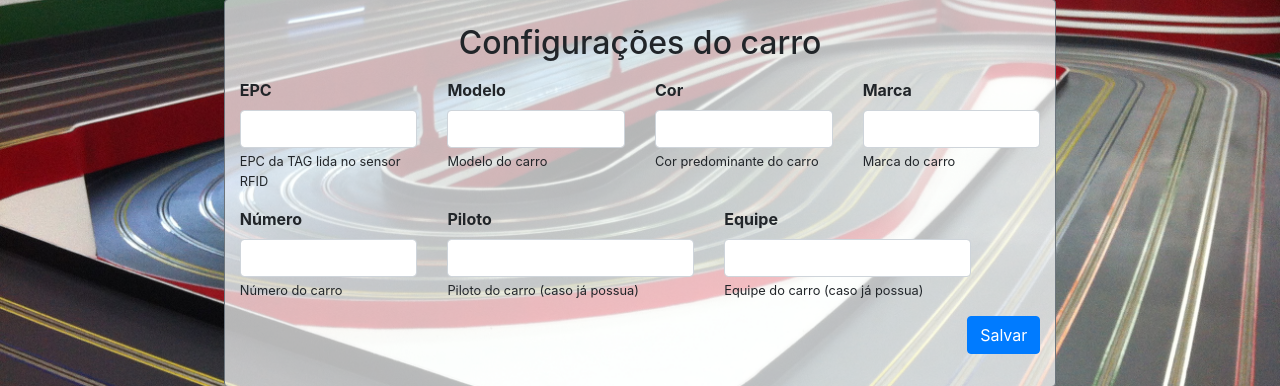
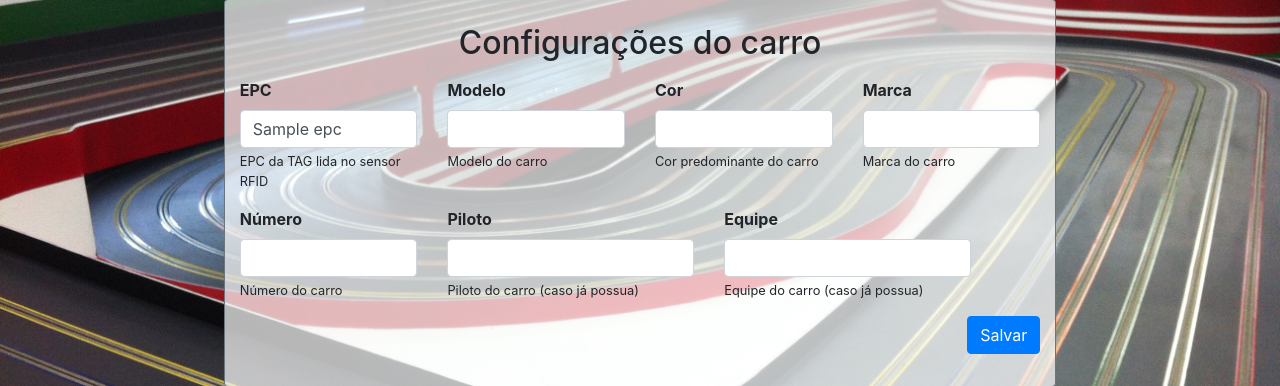
Before and after one commit to AndersonCorreia/PBL-2020.1-Autorama, a Flask app: template templates/config/carro.html in a window 1280 px wide. Shown: the part 252-638 px from the top of the page. Run offline with Flask 2, Linux system fonts and the light colour scheme; the template is opened without the code that fills it: most values are stand-ins (such as "Sample title", 1, 10 or a date in 2020); some libraries are stand-ins or nearby versions.

Commit message:
alteraçoes exibir tag carro

```diff
--- a/app.py
+++ b/app.py
@@ -26,7 +26,9 @@ def configLeitor():
 @app.route('/configuração/carro', methods=['GET', 'POST'])
 def configCarro():
     if (request.method == "GET"):
-        return render_template('config/carro.html')
+        carro = Carro()
+        tag = carro.getTag()
+        return render_template('config/carro.html', epc = tag)
     if (request.method == "POST"):
         carro = Carro()
         carro.save(request.form)
--- a/models/Carro.py
+++ b/models/Carro.py
@@ -12,8 +12,10 @@ class Carro:
     def save(self, dados):
         self.dados.append(dados)
         open(self.fileName, 'w').write( json.dumps(self.dados, indent=4, ensure_ascii=False,))
+
+    def getTag(self):
         connection = self.getConnection()
-        dados = connection.request('/config/carro', 'POST', 'READ')
+        return connection.request('/configuração/carro', 'GET', '')
 
     def getConnection(self):
         file=os.path.dirname(os.path.realpath(__file__))+"/leitor.json"
--- a/templates/config/carro.html
+++ b/templates/config/carro.html
@@ -16,7 +16,7 @@
     <form method="POST" action="{{url_for('configCarro')}}" class="font-weight-bold mt-3 row">
         <div class="form-group col-5 col-md-3 col-lg-3">
             <label for="epc">EPC</label>
-            <input type="text" class="form-control" name="epc" id="epc" >
+            <input type="text" class="form-control" name="epc" id="epc" value="{{epc}}">
             <small class="form-text">EPC da TAG lida no sensor RFID</small>
         </div>
         <div class="form-group col-7 col-md-3 col-lg-3">
```
